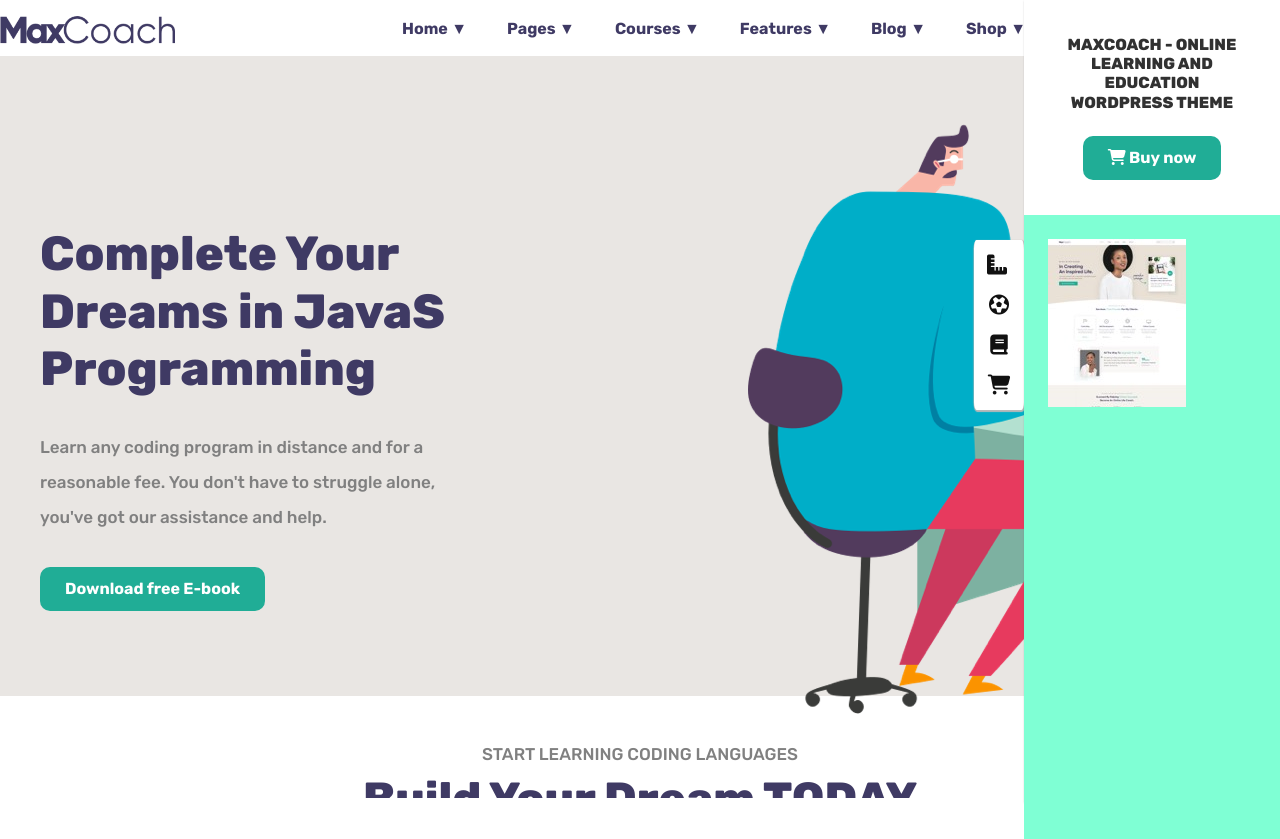
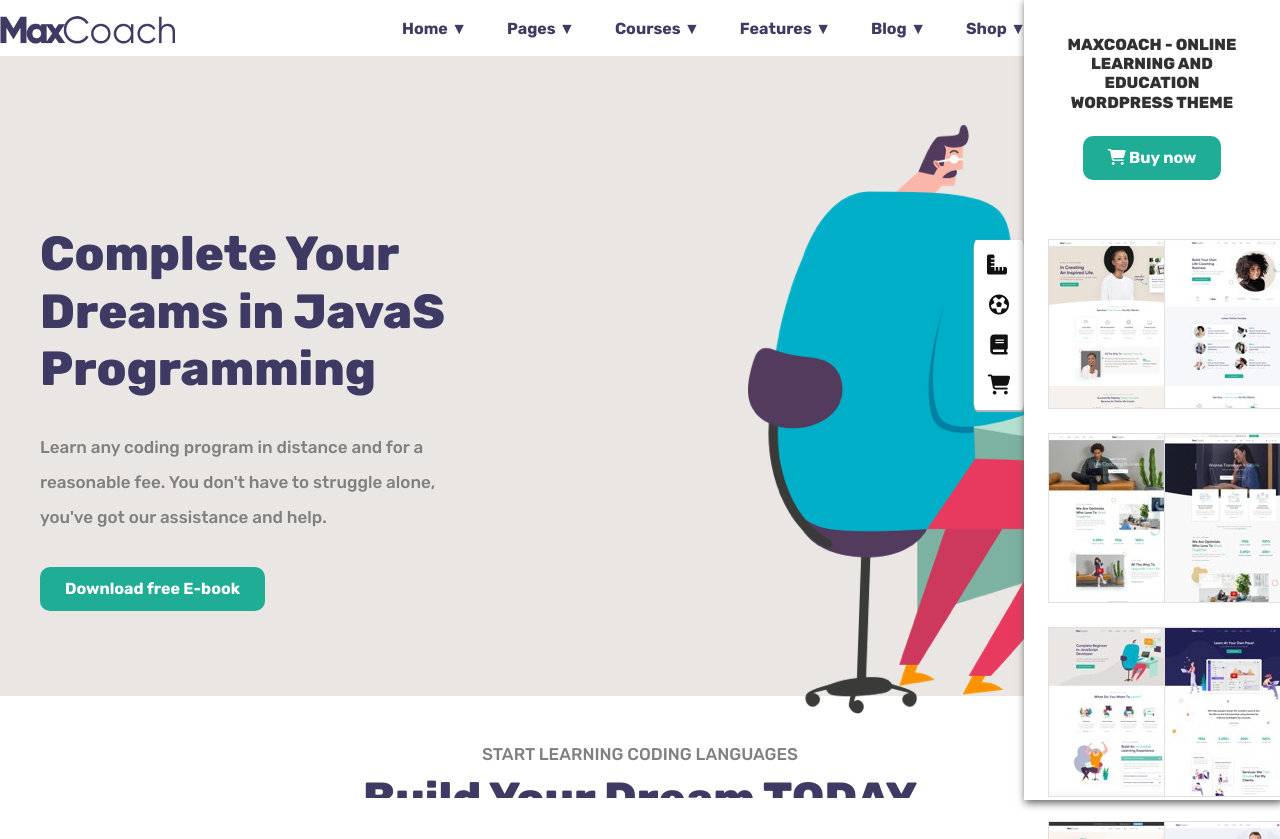
Before and after one commit to GabrieleLombard01/proj-html-vuejs, a Vue app: page / in a window 1280 px wide. Both pictures are taken after a click on the button 1255 px from the left and 265 px from the top of the page. Built offline with nearby package versions, Linux system fonts and the light colour scheme.

Commit message:
grid fixed

```diff
--- a/src/components/appDemoSelect.vue
+++ b/src/components/appDemoSelect.vue
@@ -48,7 +48,7 @@ export default {
 
 <style scoped>
 .right_container {
-    box-shadow: 2px 2px 2px 1px rgb(99, 99, 99);
+    box-shadow: 2px 2px 8px 1px rgb(99, 99, 99);
     width: 20%;
     min-height: 100vh;
     background-color: white;
--- a/src/components/appGrid.vue
+++ b/src/components/appGrid.vue
@@ -1,14 +1,33 @@
 <script>
+import { data } from "../data/index";
 export default {
-
+    data() {
+        return {
+            cards: [
+                ...data.firstCardGrid,
+                ...data.secondCardGrid,
+                ...data.thirdCardGrid,
+                ...data.fourthCardGrid,
+                ...data.fifthCardGrid,
+                ...data.sixthCardGrid,
+                ...data.seventhCardGrid,
+                ...data.eigthCardGrid,
+                ...data.ninthCardGrid,
+                ...data.tenthCardGrid,
+                ...data.eleventhCardGrid,
+                ...data.twelfthCardGrid,
+            ],
+            defaultPath: "/src/assets/img/",
+        };
+    },
 };
 </script>
 
 <template>
     <div class="grid_container p-4">
         <div class="row">
-            <div class="col-6">
-                <img src="../assets/img/home-01-preview.jpg" alt="">
+            <div class="col-6 pb-4" v-for="(card, index) in cards" :key="index">
+                <img :src="defaultPath + card.srcImg" :alt="card.name">
             </div>
         </div>
     </div>
@@ -18,7 +37,16 @@ export default {
 .grid_container {
     width: 100%;
     height: 78vh;
-    background-color: aquamarine;
     overflow-y: scroll;
+
+}
+
+.col-6 img {
+    border: solid rgb(224, 224, 224) 1px;
+    cursor: pointer;
+}
+
+.col-6 img:hover {
+    box-shadow: 1px 1px 10px 1px rgb(189, 189, 189);
 }
 </style>
--- a/src/data/index.js
+++ b/src/data/index.js
@@ -352,7 +352,7 @@ export const data = {
       eleventhCardGrid: [
         {
           title: "Coaching",
-          srcImg: "home-kitchen-coaching-preview.jpg",
+          srcImg: "home-health-coaching-preview.jpg",
         }
       ],
       twelfthCardGrid: [
```
